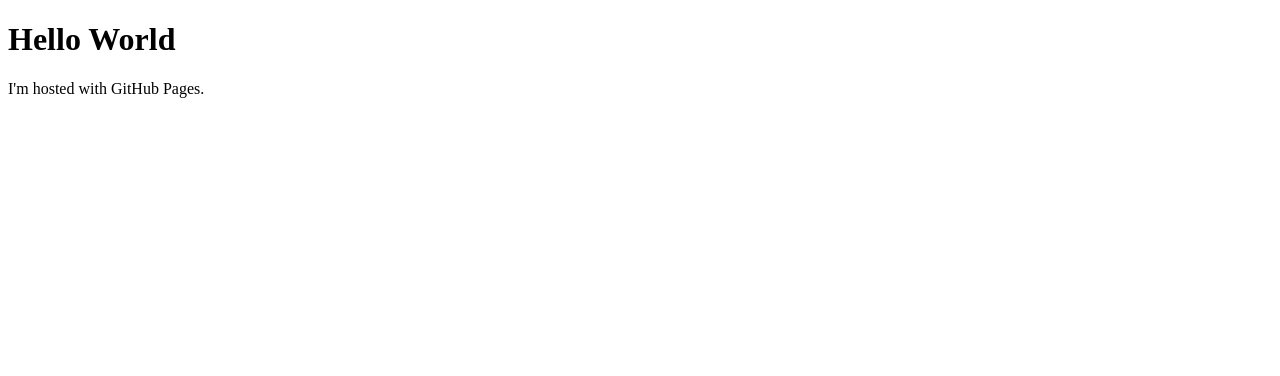
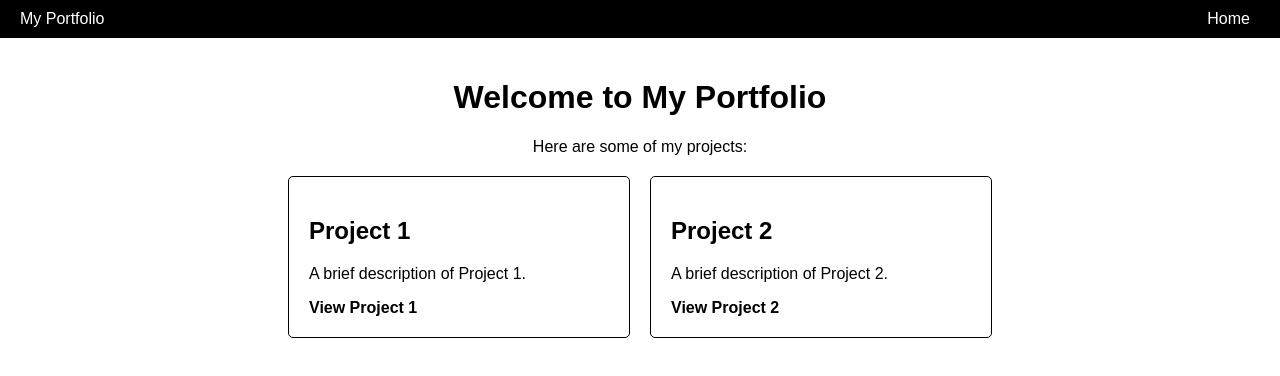
Before and after one commit to HarshalB03/harshgames, a plain HTML site: page index.html in a window 1280 px wide. Drawn offline with Linux system fonts and the light colour scheme.

Commit message:
Main page1

```diff
--- a/index.html
+++ b/index.html
@@ -1,7 +1,87 @@
 <!DOCTYPE html>
-<html>
+<html lang="en">
+<head>
+    <meta charset="UTF-8">
+    <meta name="viewport" content="width=device-width, initial-scale=1.0">
+    <title>My Portfolio</title>
+    <style>
+        body {
+            font-family: Arial, sans-serif;
+            margin: 0;
+            padding: 0;
+            background-color: #fff;
+            color: #000;
+        }
+        header {
+            background-color: #000;
+            color: #fff;
+            padding: 10px 20px;
+        }
+        header nav {
+            display: flex;
+            justify-content: space-between;
+            align-items: center;
+        }
+        header nav a {
+            color: #fff;
+            text-decoration: none;
+            margin: 0 10px;
+        }
+        header nav a:hover {
+            text-decoration: underline;
+        }
+        .container {
+            padding: 20px;
+            text-align: center;
+        }
+        .projects {
+            display: flex;
+            flex-wrap: wrap;
+            justify-content: center;
+            gap: 20px;
+            margin-top: 20px;
+        }
+        .project {
+            border: 1px solid #000;
+            border-radius: 5px;
+            padding: 20px;
+            width: 300px;
+            text-align: left;
+        }
+        .project a {
+            color: #000;
+            text-decoration: none;
+            font-weight: bold;
+        }
+        .project a:hover {
+            text-decoration: underline;
+        }
+    </style>
+</head>
 <body>
-<h1>Hello World</h1>
-<p>I'm hosted with GitHub Pages.</p>
+    <header>
+        <nav>
+            <div>My Portfolio</div>
+            <div>
+                <a href="index.html">Home</a>
+            </div>
+        </nav>
+    </header>
+    <div class="container">
+        <h1>Welcome to My Portfolio</h1>
+        <p>Here are some of my projects:</p>
+        <div class="projects">
+            <div class="project">
+                <h2>Project 1</h2>
+                <p>A brief description of Project 1.</p>
+                <a href="project1.html">View Project 1</a>
+            </div>
+            <div class="project">
+                <h2>Project 2</h2>
+                <p>A brief description of Project 2.</p>
+                <a href="project2.html">View Project 2</a>
+            </div>
+        </div>
+    </div>
 </body>
 </html>
```
